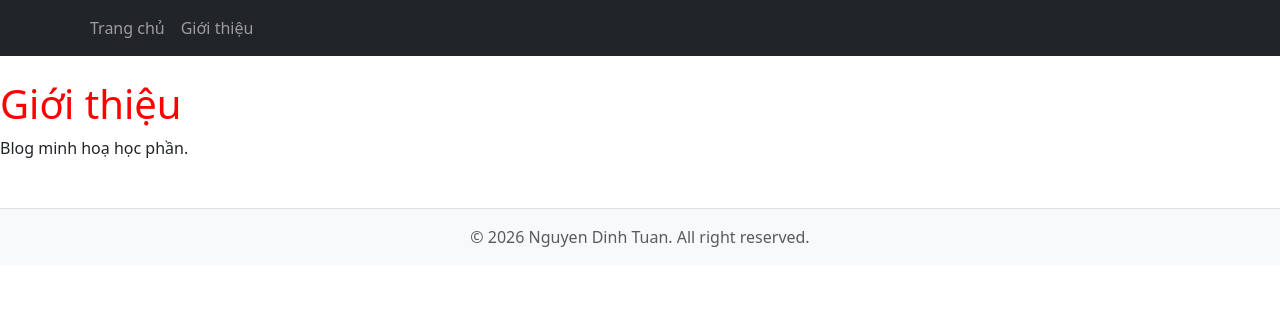
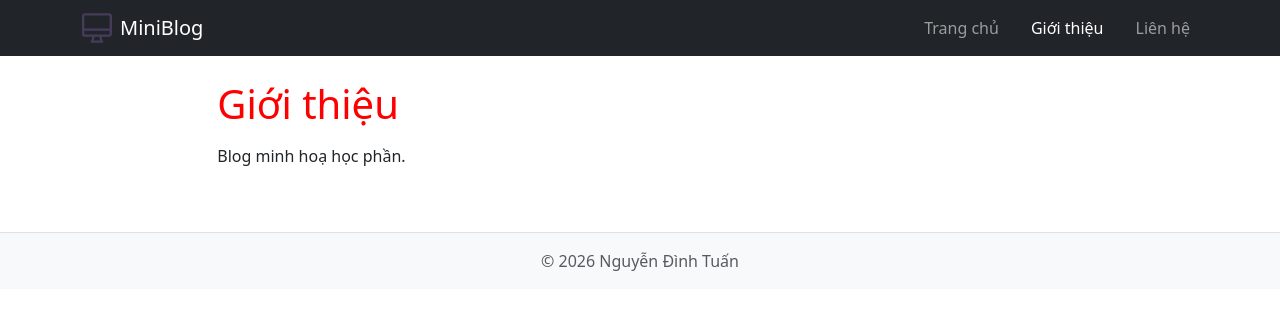
Before and after one commit to tuangold4321/pmnm-hocphan, a Flask app: page /about in a window 1280 px wide. Shown: the top 310 px of the page. Run offline with Flask 3, Linux system fonts and the light colour scheme.

Commit message:
more changes

```diff
--- a/bai_tap/sodiem_template/sodiem.py
+++ b/bai_tap/sodiem_template/sodiem.py
@@ -1,4 +1,5 @@
 from flask import Flask, request, jsonify, url_for, abort, redirect, make_response, render_template
+from datetime import date
 import io
 import csv
 
@@ -172,5 +173,21 @@ def api_students():
 def about():
     return render_template('about.html')
 
+@app.route('/contact')
+def contact():
+    return render_template('contact.html')
+
+POSTS = [
+    {"id": 1, "title": "Bài viết 1"},
+]
+
+@app.context_processor
+def inject_globals():
+    return {
+        "site_name": "Nguyễn Đình Tuấn",
+        "current_year": date.today().year,
+        "post_count": len(POSTS),
+    }
+
 if __name__ == '__main__':
     app.run(debug=True)
--- /dev/null
+++ b/bai_tap/sodiem_template/static/css/styles.css
@@ -0,0 +1,3 @@
+.about-header {
+    color: red;
+}
--- a/bai_tap/sodiem_template/templates/_footer.html
+++ b/bai_tap/sodiem_template/templates/_footer.html
@@ -1,7 +1,7 @@
 <footer class="bg-light text-center text-muted py-3 mt-5 border-top">
     {% block footer %}
     <div class="container">
-        <p class="mb-0">&copy; 2026 Nguyen Dinh Tuan. All right reserved.</p>
+        <p class="mb-0">&copy; {{ current_year }} {{ site_name }}</p>
     </div>
     {% endblock %}
 </footer>
--- a/bai_tap/sodiem_template/templates/_navbar.html
+++ b/bai_tap/sodiem_template/templates/_navbar.html
@@ -1,9 +1,25 @@
 <nav class="navbar navbar-expand-lg navbar-dark bg-dark mb-4">
     <div class="container">
-        <div class="navbar-nav">
+        <a class="navbar-brand d-flex align-items-center gap-2 me-auto me-lg-4" href="{{ url_for('hello') }}">
+            <img src="{{ url_for('static', filename='img/imac-svgrepo-com.svg') }}"
+                 alt="MiniBlog Logo"
+                 width="30"
+                 height="30"
+                 class="d-inline-block align-text-top img-fluid">
+            <span>MiniBlog</span>
+        </a>
+
+        <div class="navbar-nav d-flex flex-row gap-3">
             {% block nav %}
-            <a class="nav-link" href="{{ url_for('hello') }}">Trang chủ</a>
-            <a class="nav-link" href="{{ url_for('about') }}">Giới thiệu</a>
+            <a class="nav-link {{ 'active' if request.endpoint == 'hello' }}"
+               href="{{ url_for('hello') }}">Trang chủ</a>
+
+            <a class="nav-link {{ 'active' if request.endpoint == 'about' }}"
+               href="{{ url_for('about') }}">Giới thiệu</a>
+
+            <a class="nav-link {{ 'active' if request.endpoint == 'contact' }}"
+               href="{{ url_for('contact') }}">Liên hệ</a>
+
             {% endblock %}
         </div>
     </div>
--- a/bai_tap/sodiem_template/templates/about.html
+++ b/bai_tap/sodiem_template/templates/about.html
@@ -1,6 +1,12 @@
 {% extends "hello.html" %}
-{% block title %}Giới thiệu{% endblock %}
+
+{% block title %}Giới thiệu - MiniBlog{% endblock %}
+
 {% block content %}
-<h1 style="color: red;">Giới thiệu</h1>
-<p>Blog minh hoạ học phần.</p>
+<div class="row">
+    <div class="col-md-8 mx-auto">
+        <h1 class="about-header mb-3">Giới thiệu</h1>
+        <p>Blog minh hoạ học phần.</p>
+    </div>
+</div>
 {% endblock %}
--- a/bai_tap/sodiem_template/templates/hello.html
+++ b/bai_tap/sodiem_template/templates/hello.html
@@ -2,16 +2,17 @@
 <html lang="en">
 <head>
     <meta charset="UTF-8">
-    <title>{% block title %}Trang chủ{% endblock %}</title>
+    <title>{% block title %}Trang chủ - MiniBlog{% endblock %}</title>
     <meta name="viewport" content="width=device-width, initial-scale=1">
     <link rel="stylesheet" href="https://cdn.jsdelivr.net/npm/bootstrap@5.3.3/dist/css/bootstrap.min.css">
-    <link rel="stylesheet" href="{{ url_for('static', filename='css/style.css') }}">
+    <link rel="stylesheet" href="{{ url_for('static', filename='css/styles.css') }}">
     {% block styles %}{% endblock %}
 </head>
 <body>
     {% include '_navbar.html' %}
     <main>
-        {% block content %}{% endblock %}
+        {% block content %}
+        {% endblock %}
     </main>
 
     {% include '_footer.html' %}
```
Also changed, not shown: bai_tap/sodiem_template/templates/contact.html (added, +37 -0 lines), bai_tap/sodiem_template/static/img/imac-svgrepo-com.svg (added).
